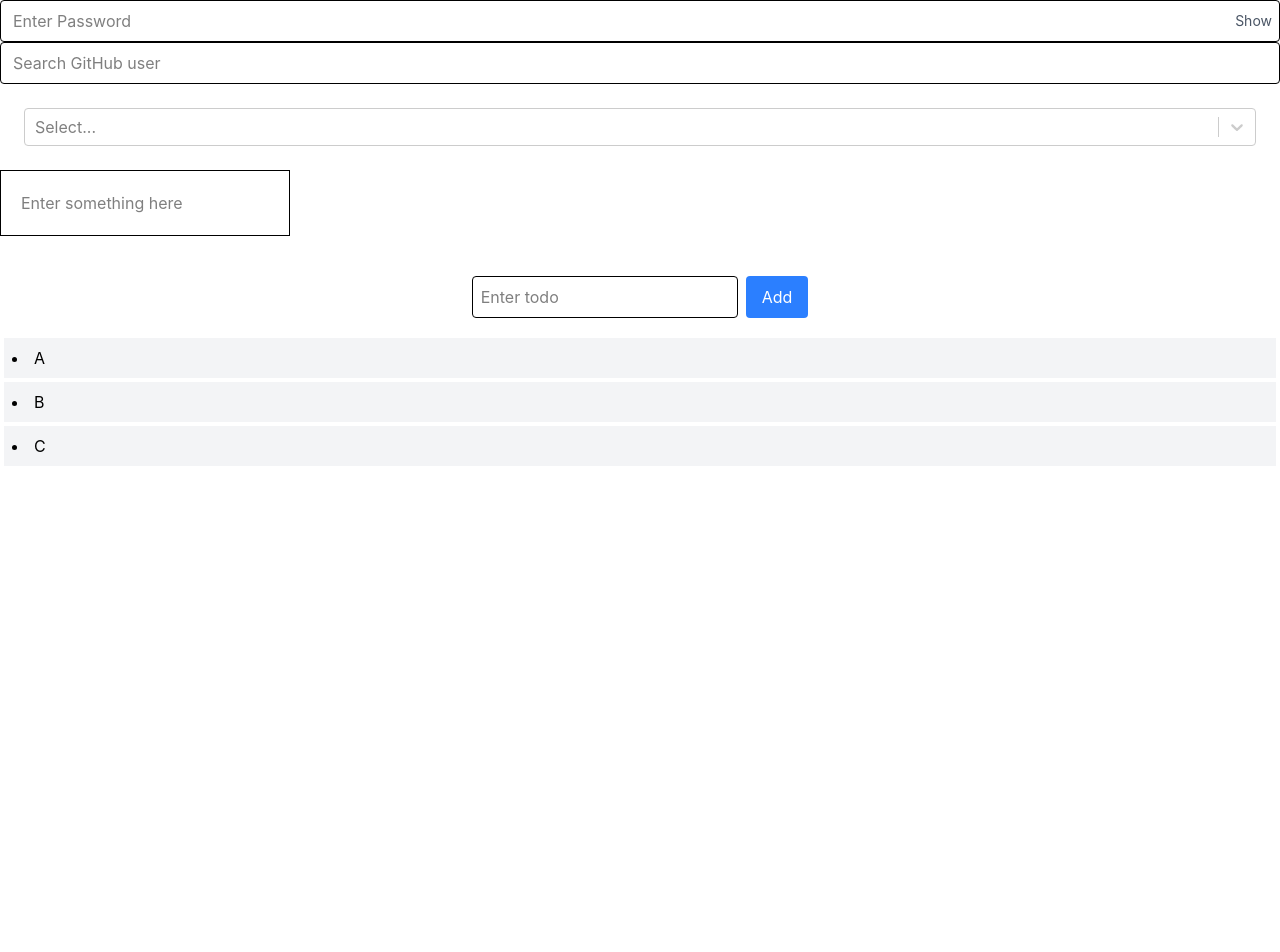
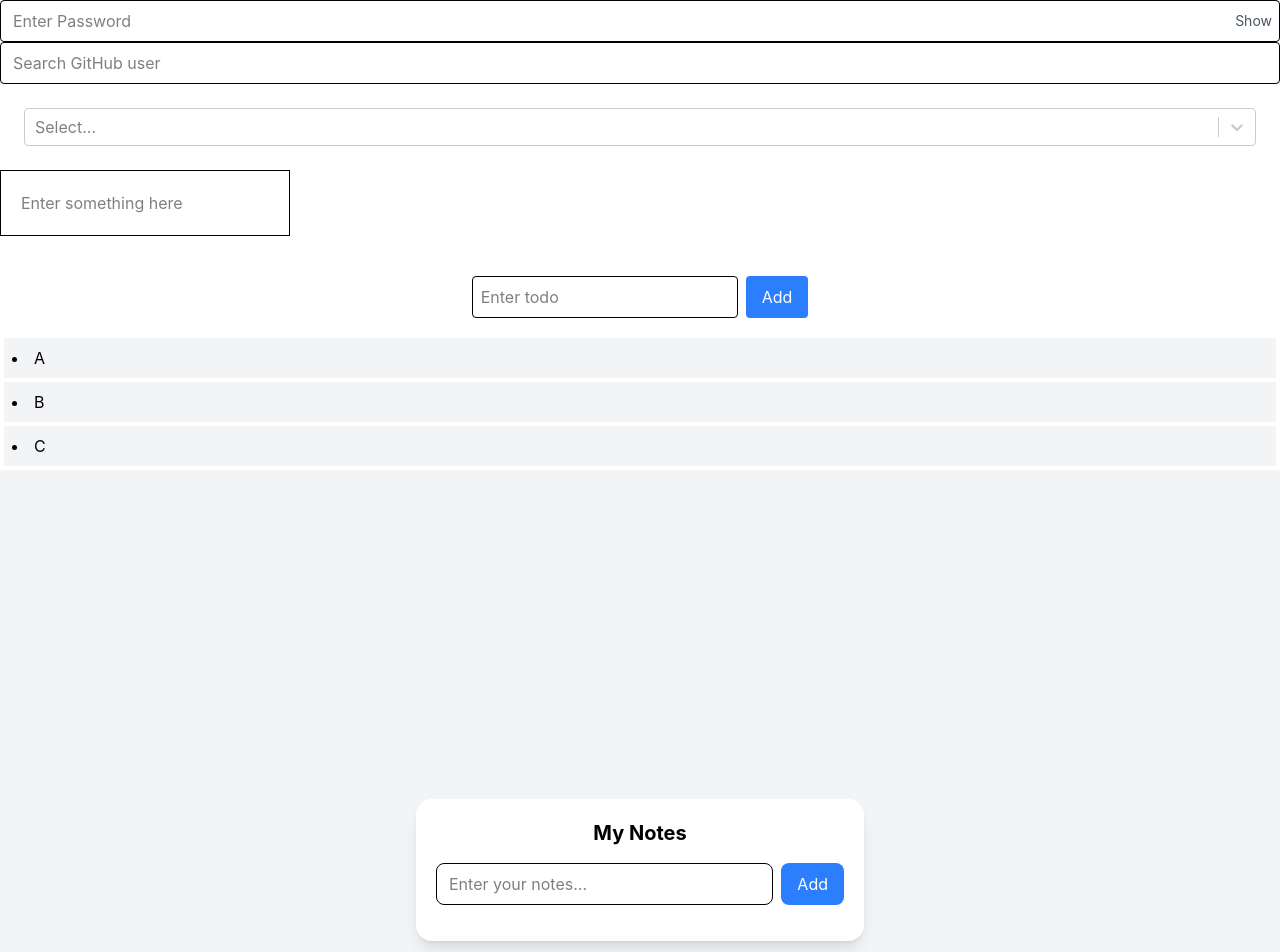
Before and after one commit to Prabigyakafle890/react-challenges, a React (Vite) app: page / in a window 1280 px wide. Shown: the top 952 px of the page. Before the commit the page ends 800 px from the top, so only its background shows below. Built offline with nearby package versions, Linux system fonts and the light colour scheme.

Commit message:
feat(excercise 8): Notes App (Context + Reducer)

```diff
--- a/src/App.tsx
+++ b/src/App.tsx
@@ -6,6 +6,7 @@ import { useLocalStorage } from './components/useLocalStorageHook/hooks/useLocal
 import { SearchableDropdown } from './components/SearchableDropdown';
 import { UseReducerTodo } from './components/UseReducerTodo';
 import { DragAndDropList } from './components/DragAndDropList';
+import { Notes } from './components/Notes/Notes';
 
 function App() {
 
@@ -20,6 +21,7 @@ const [LSValue, setLSValue] = useLocalStorage("ls", "");
      <p>{LSValue}</p>
      <UseReducerTodo />
      <DragAndDropList/>
+     <Notes/>
     </>
   )
 }
--- /dev/null
+++ b/src/components/Notes/Notes.tsx
@@ -0,0 +1,107 @@
+import { useState, useReducer, useEffect } from "react";
+import { saveNotes, getNotes } from "./storage";
+
+export type NotesType = {
+  id: string;
+  text: string;
+};
+
+type Action =
+  | { type: "ADD"; payload: string }
+  | { type: "DELETE"; payload: string };
+
+const reducer = (state: NotesType[], action: Action) => {
+  switch (action.type) {
+    case "ADD":
+      return [
+        ...state,
+        { id: Date.now().toString(), text: action.payload },
+      ];
+
+    case "DELETE":
+      return state.filter((note) => note.id !== action.payload);
+
+    default:
+      return state;
+  }
+};
+
+export const Notes = () => {
+  const [input, setInput] = useState("");
+
+  const [notes, dispatch] = useReducer(
+    reducer,
+    [],
+    () => getNotes()
+  );
+
+  useEffect(() => {
+    saveNotes(notes);
+  }, [notes]);
+
+  useEffect(() => {
+    const saved = localStorage.getItem("note-input");
+    if (saved) setInput(saved);
+  }, []);
+
+  useEffect(() => {
+    const timeout = setTimeout(() => {
+      localStorage.setItem("note-input", input);
+    }, 500);
+
+    return () => clearTimeout(timeout);
+  }, [input]);
+
+  const addNote = () => {
+    if (!input.trim()) return;
+    dispatch({ type: "ADD", payload: input });
+    setInput("");
+  };
+
+  return (
+    <div className="min-h-screen bg-gray-100 flex items-center justify-center p-6">
+      <div className="w-full max-w-md bg-white shadow-lg rounded-2xl p-5">
+
+        <h1 className="text-xl font-bold mb-4 text-center">
+          My Notes
+        </h1>
+
+        <div className="flex gap-2 mb-4">
+          <input
+            className="flex-1 border rounded-lg px-3 py-2 focus:outline-none focus:ring-2 focus:ring-blue-400"
+            placeholder="Enter your notes..."
+            value={input}
+            onChange={(e) => setInput(e.target.value)}
+          />
+
+          <button
+            onClick={addNote}
+            className="bg-blue-500 text-white px-4 py-2 rounded-lg hover:bg-blue-600 transition"
+          >
+            Add
+          </button>
+        </div>
+
+        <ul className="space-y-2">
+          {notes.map((note) => (
+            <li
+              key={note.id}
+              className="flex justify-between items-center bg-gray-50 p-2 rounded-lg border"
+            >
+              <span>{note.text}</span>
+
+              <button
+                onClick={() =>
+                  dispatch({ type: "DELETE", payload: note.id })
+                }
+                className="text-red-500 hover:text-red-700 text-sm"
+              >
+                delete
+              </button>
+            </li>
+          ))}
+        </ul>
+      </div>
+    </div>
+  );
+};
--- /dev/null
+++ b/src/components/Notes/storage.ts
@@ -0,0 +1,16 @@
+import type { NotesType } from "./Notes";
+
+const STORAGE_KEY = "notes";
+
+export const saveNotes = (notes: NotesType[]) =>{
+ localStorage.setItem(STORAGE_KEY, JSON.stringify(notes));
+}
+
+export const getNotes = (): NotesType[] =>{
+ const stored = localStorage.getItem(STORAGE_KEY);
+
+  if (!stored) {
+    return [];
+  }
+    return JSON.parse(stored);
+}
```
